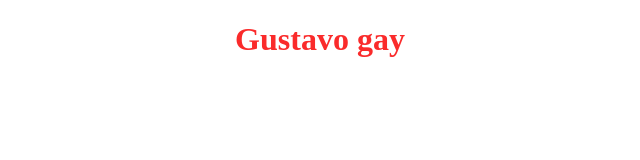
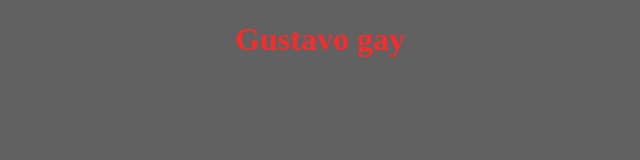
Before and after one commit to daviramos1c/html, a plain HTML site: page Index.html in a window 1280 px wide. Shown: the whole page, without its empty margins (320-960 px from the left). Drawn offline with Linux system fonts and the light colour scheme.

Commit message:
Cor de fundo

```diff
--- a/Index.html
+++ b/Index.html
@@ -14,12 +14,15 @@
 
         body{
 
-            color: rgb(65, 65, 65);
+            background-color: rgb(97, 97, 97);
+
         }
 
         h1{
+
             color: #fa2b2b;
             text-align: center;
+
         }
 
     </style>
```
